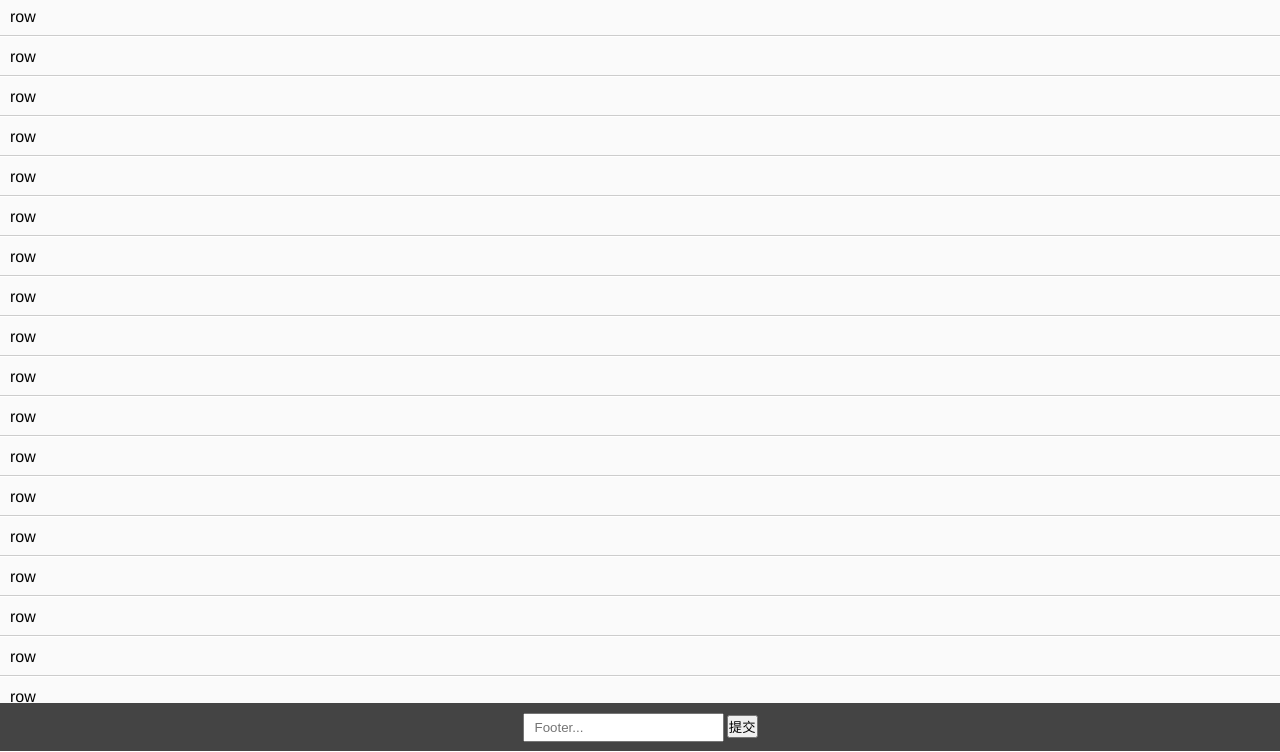
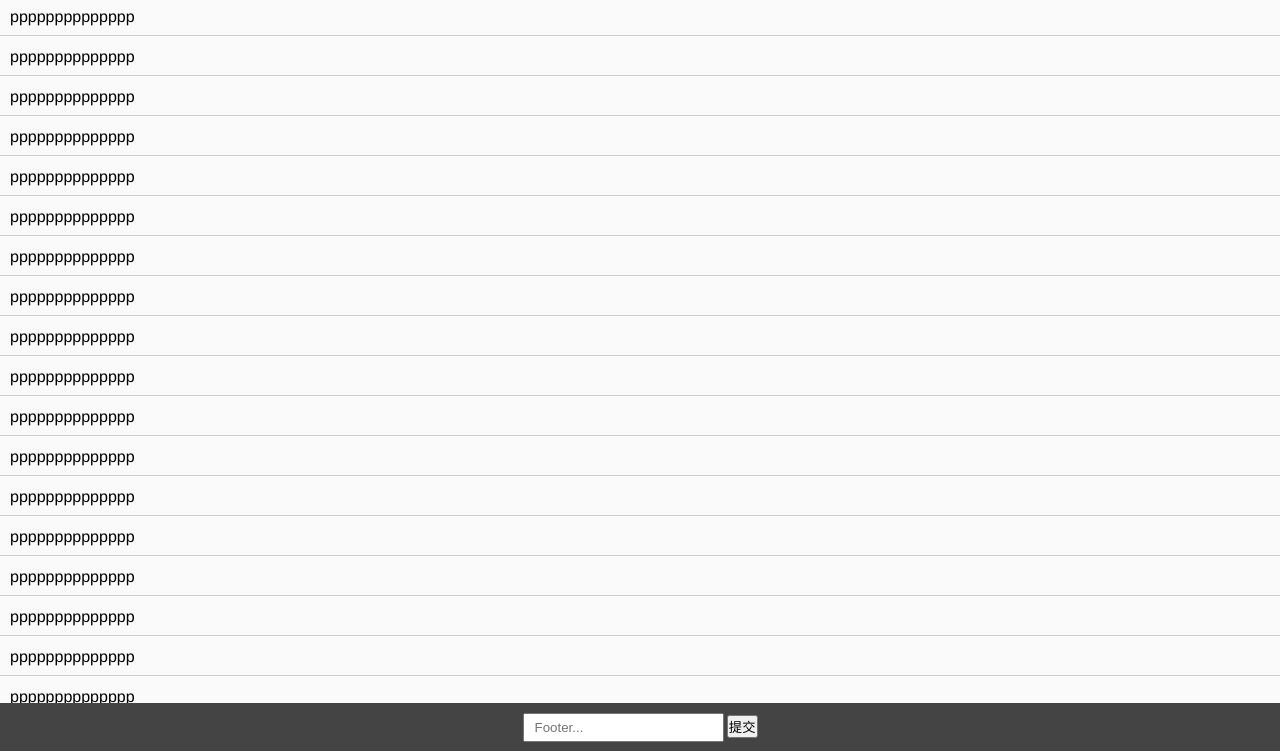
Before and after one commit to tuxingsheng/xxxxx, a plain HTML site: page index2.html in a window 1280 px wide. Shown: the part 49-801 px from the top of the page. Drawn offline with Linux system fonts and the light colour scheme.

Commit message:
first commit

```diff
--- a/index2.html
+++ b/index2.html
@@ -50,87 +50,124 @@
 	</style>
 </head>
 <body>
-    <div id="header">XScroll</div>
+    <div id="header">Input 底部</div>
 	<div id="J_Scroll">
 		<div class="xs-container">
 			<ul class="xs-content">
-				<li>row</li>
-				<li>row</li>
-				<li>row</li>
-				<li>row</li>
-				<li>row</li>
-				<li>row</li>
-				<li>row</li>
-				<li>row</li>
-				<li>row</li>
-				<li>row</li>
-				<li>row</li>
-				<li>row</li>
-				<li>row</li>
-				<li>row</li>
-				<li>row</li>
-				<li>row</li>
-				<li>row</li>
-				<li>row</li>
-				<li>row</li>
-				<li>row</li>
-				<li>row</li>
-				<li>row</li>
-				<li>row</li>
-				<li>row</li>
-				<li>row</li>
-				<li>row</li>
-				<li>row</li>
-				<li>row</li>
-				<li>row</li>
-				<li>row</li>
-				<li>row</li>
-				<li>row</li>
-				<li>row</li>
-				<li>row</li>
-				<li>row</li>
-				<li>row</li>
-				<li>row</li>
-				<li>row</li>
-				<li>row</li>
-				<li>row</li>
-				<li>row</li>
-				<li>row</li>
-				<li>row</li>
-				<li>row</li>
-				<li>row</li>
-				<li>row</li>
-				<li>row</li>
-				<li>row</li>
-				<li>row</li>
-				<li>row</li>
-				<li>row</li>
-				<li>row</li>
-				<li>row</li>
-				<li>row</li>
-				<li>row</li>
-				<li>row</li>
-				<li>row</li>
-				<li>row</li>
-				<li>row</li>
-				<li>row</li>
-				<li>row</li>
-				<li>row</li>
-				<li>row</li>
-				<li>row</li>
-				<li>row</li>
-				<li>row</li>
-				<li>row</li>
-				<li>row</li>
-				<li>row</li>
-				<li>row</li>
-				<li>row</li>
-				<li>row</li>
-				<li>row</li>
-				<li>row</li>
-				<li>row</li>
-				<li>row</li>
-				<li>row</li>
+				<li>pppppppppppppp</li>
+				<li>pppppppppppppp</li>
+				<li>pppppppppppppp</li>
+				<li>pppppppppppppp</li>
+				<li>pppppppppppppp</li>
+				<li>pppppppppppppp</li>
+				<li>pppppppppppppp</li>
+				<li>pppppppppppppp</li>
+				<li>pppppppppppppp</li>
+				<li>pppppppppppppp</li>
+				<li>pppppppppppppp</li>
+				<li>pppppppppppppp</li>
+				<li>pppppppppppppp</li>
+				<li>pppppppppppppp</li>
+				<li>pppppppppppppp</li>
+				<li>pppppppppppppp</li>
+				<li>pppppppppppppp</li>
+				<li>pppppppppppppp</li>
+				<li>pppppppppppppp</li>
+				<li>pppppppppppppp</li>
+				<li>pppppppppppppp</li>
+				<li>pppppppppppppp</li>
+				<li>pppppppppppppp</li>
+				<li>pppppppppppppp</li>
+				<li>pppppppppppppp</li>
+				<li>pppppppppppppp</li>
+				<li>pppppppppppppp</li>
+				<li>pppppppppppppp</li>
+				<li>pppppppppppppp</li>
+				<li>pppppppppppppp</li>
+				<li>pppppppppppppp</li>
+				<li>pppppppppppppp</li>
+				<li>pppppppppppppp</li>
+				<li>pppppppppppppp</li>
+				<li>pppppppppppppp</li>
+				<li>pppppppppppppp</li>
+				<li>pppppppppppppp</li>
+				<li>pppppppppppppp</li>
+				<li>pppppppppppppp</li>
+				<li>pppppppppppppp</li>
+				<li>pppppppppppppp</li>
+				<li>pppppppppppppp</li>
+				<li>pppppppppppppp</li>
+				<li>pppppppppppppp</li>
+				<li>pppppppppppppp</li>
+				<li>pppppppppppppp</li>
+				<li>pppppppppppppp</li>
+				<li>pppppppppppppp</li>
+				<li>pppppppppppppp</li>
+				<li>pppppppppppppp</li>
+				<li>pppppppppppppp</li>
+				<li>pppppppppppppp</li>
+				<li>pppppppppppppp</li>
+				<li>pppppppppppppp</li>
+				<li>pppppppppppppp</li>
+				<li>pppppppppppppp</li>
+				<li>pppppppppppppp</li>
+				<li>pppppppppppppp</li>
+				<li>pppppppppppppp</li>
+				<li>pppppppppppppp</li>
+				<li>pppppppppppppp</li>
+				<li>pppppppppppppp</li>
+				<li>pppppppppppppp</li>
+				<li>pppppppppppppp</li>
+				<li>pppppppppppppp</li>
+				<li>pppppppppppppp</li>
+				<li>pppppppppppppp</li>
+				<li>pppppppppppppp</li>
+				<li>pppppppppppppp</li>
+				<li>pppppppppppppp</li>
+				<li>pppppppppppppp</li>
+				<li>pppppppppppppp</li>
+				<li>pppppppppppppp</li>
+				<li>pppppppppppppp</li>
+				<li>pppppppppppppp</li>
+				<li>pppppppppppppp</li>
+				<li>pppppppppppppp</li>
+				<li>pppppppppppppp</li>
+				<li>pppppppppppppp</li>
+				<li>pppppppppppppp</li>
+				<li>pppppppppppppp</li>
+				<li>pppppppppppppp</li>
+				<li>pppppppppppppp</li>
+				<li>pppppppppppppp</li>
+				<li>pppppppppppppp</li>
+				<li>pppppppppppppp</li>
+				<li>pppppppppppppp</li>
+				<li>pppppppppppppp</li>
+				<li>pppppppppppppp</li>
+				<li>pppppppppppppp</li>
+				<li>pppppppppppppp</li>
+				<li>pppppppppppppp</li>
+				<li>pppppppppppppp</li>
+				<li>pppppppppppppp</li>
+				<li>pppppppppppppp</li>
+				<li>pppppppppppppp</li>
+				<li>pppppppppppppp</li>
+				<li>pppppppppppppp</li>
+				<li>pppppppppppppp</li>
+				<li>pppppppppppppp</li>
+				<li>pppppppppppppp</li>
+				<li>pppppppppppppp</li>
+				<li>pppppppppppppp</li>
+				<li>pppppppppppppp</li>
+				<li>pppppppppppppp</li>
+				<li>pppppppppppppp</li>
+				<li>pppppppppppppp</li>
+				<li>pppppppppppppp</li>
+				<li>pppppppppppppp</li>
+				<li>pppppppppppppp</li>
+				<li>pppppppppppppp</li>
+				<li>pppppppppppppp</li>
+				<li>pppppppppppppp</li>
+				<li>pppppppppppppp</li>
 			</ul>
 		</div>
 	</div>
```
